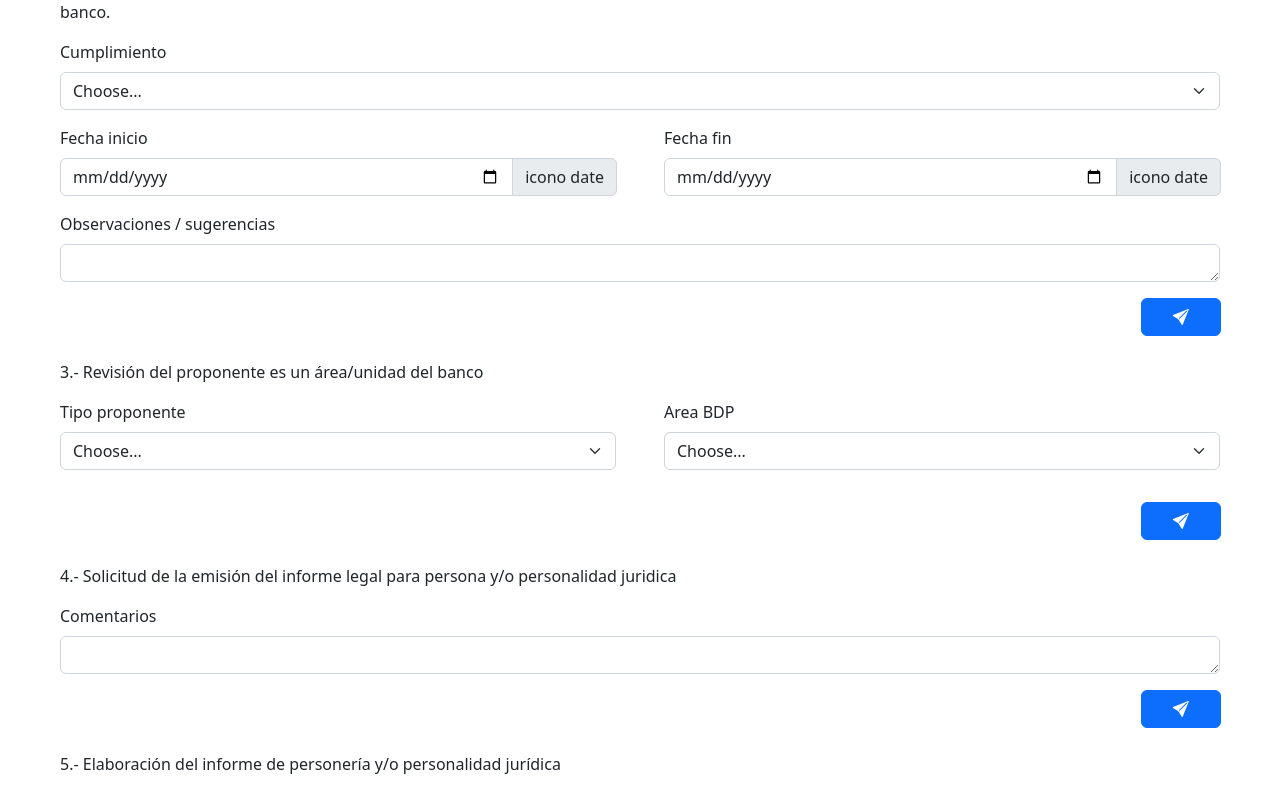
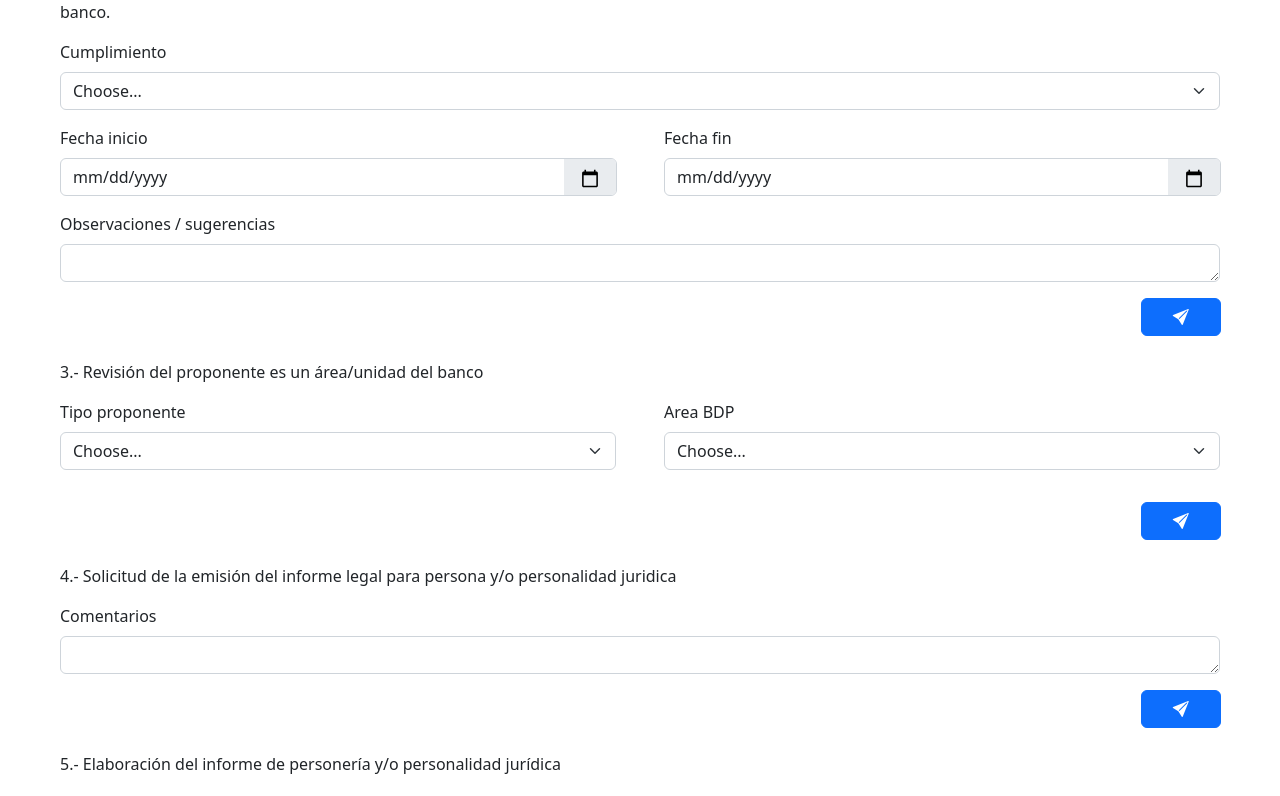
Before and after one commit to hellend08/bdp_colaboration, a React (Create React App) app in the folder public/frontend/: page /Nuevo_Proyecto_Desarrollo in a window 1280 px wide. Shown: the part 1424-2220 px from the top of the page. Built offline with nearby package versions, Linux system fonts and the light colour scheme.

Commit message:
añadiendo input date

```diff
--- /dev/null
+++ b/public/frontend/src/components/commons/forms/InputDateForm/index.jsx
@@ -0,0 +1,24 @@
+import Form from 'react-bootstrap/Form';
+import InputGroup from 'react-bootstrap/InputGroup';
+import "./style.css"
+
+const InputDateForm = ({name, type, label, register, errors}) => {
+
+    return (
+        // <Form.Group md="4" controlId="validationCustomUsername">
+        <Form.Group controlId="validationCustomUsername">
+             {/* className="mb-3" */}
+            <Form.Label>{label}</Form.Label>
+            <InputGroup hasValidation>
+                <Form.Control className='relativo' {...register(name)} type={type} />
+                {/* { placeholder && <InputGroup.Text id="inputGroupPrepend">{placeholder}</InputGroup.Text>} */}
+                {/* <InputGroup.Text id="basic-addon1">
+                <i className="bi bi-calendar"></i>
+                </InputGroup.Text> */}
+                <p></p>
+            </InputGroup>
+        </Form.Group>
+    );
+}
+
+export default InputDateForm;
--- /dev/null
+++ b/public/frontend/src/components/commons/forms/InputDateForm/style.css
@@ -0,0 +1,20 @@
+input[type="date"]::-webkit-calendar-picker-indicator {
+    /* display: none;
+    -webkit-appearance: none; */
+    width: 20px;
+    height: 21px;
+    /* font-size: 1rem; */
+    padding: .6rem 1rem;
+    position: absolute;
+    top: 0;
+    right: 0;
+    color: transparent;
+    background-color: #e9ecef;
+    margin: 0;
+    opacity: 1;
+    pointer-events: auto;
+}
+
+.relativo {
+    position: relative !important;
+}
--- a/public/frontend/src/components/nuevo/desarrollo/inicio/ActividadesForm/form-sections/InicioActividadDos/index.jsx
+++ b/public/frontend/src/components/nuevo/desarrollo/inicio/ActividadesForm/form-sections/InicioActividadDos/index.jsx
@@ -4,7 +4,7 @@ import * as yup from "yup";
 import Row from 'react-bootstrap/Row';
 import Col from 'react-bootstrap/Col';
 import Button from 'react-bootstrap/Button';
-import InputForm  from "../../../../../../commons/forms/InputForm";
+import InputDateForm from "../../../../../../commons/forms/InputDateForm";
 import SelectForm from "../../../../../../commons/forms/SelectForm";
 import TextareaForm from '../../../../../../commons/forms/TextareaForm';
 import "../../style.css"
@@ -30,10 +30,10 @@ const InicioActividadDos = () => {
                 <SelectForm name="cumplimiento" label="Cumplimiento" options="Choose option" register={register} errors={errors}/>
                 <Row className="my-3 gap-4">
                     <Col>
-                        <InputForm name="startDate" label="Fecha inicio" type="date" placeholder="icono date" register={register} errors={errors} />
+                        <InputDateForm name="startDate" label="Fecha inicio" type="date" register={register} errors={errors} />
                     </Col>
                     <Col>
-                        <InputForm name="endDate" label="Fecha fin" type="date"  placeholder="icono date" register={register} errors={errors} />
+                        <InputDateForm name="endDate" label="Fecha fin" type="date"  register={register} errors={errors} />
                     </Col>
                 </Row>
                 <Row>
--- a/public/frontend/src/components/nuevo/desarrollo/inicio/ActividadesForm/form-sections/InicioActividadVeintitres/index.jsx
+++ b/public/frontend/src/components/nuevo/desarrollo/inicio/ActividadesForm/form-sections/InicioActividadVeintitres/index.jsx
@@ -29,7 +29,7 @@ const InicioActividadVeintitres = () => {
                         <InputModalForm name="act"  label="Acta constitución" register={register} errors={errors} />
                     </Col>
                     <Col>
-                        <InputModalForm name="matrix" label="Acta constitución" register={register} errors={errors} />
+                        <InputModalForm name="matrix" label="Matriz interesados" register={register} errors={errors} />
                     </Col>
                 </Row>
                 {/* <input type="submit" /> */}
--- a/public/frontend/src/components/nuevo/desarrollo/inicio/ActividadesForm/form-sections/InicioActividadVeintitres/modals/ActModal/ActDialog/index.jsx
+++ b/public/frontend/src/components/nuevo/desarrollo/inicio/ActividadesForm/form-sections/InicioActividadVeintitres/modals/ActModal/ActDialog/index.jsx
@@ -1,10 +1,26 @@
+import { useForm } from "react-hook-form";
+import { yupResolver } from '@hookform/resolvers/yup';
+import * as yup from "yup";
 import Button from 'react-bootstrap/Button';
 import Row from 'react-bootstrap/esm/Row';
 import Modal from 'react-bootstrap/Modal';
 import Form from 'react-bootstrap/Form';
+import InputDateForm from '../../../../../../../../../commons/forms/InputDateForm';
 import "./style.css"
 
+const schema = yup.object({
+  startDate: yup.string().required(),
+  endDate: yup.string().required(),
+  observations: yup.string().required(),
+  //age: yup.number().positive().integer().required(),
+}).required();
+
+
 function ActDialog(props) {
+  const { register, handleSubmit, formState:{ errors } } = useForm({
+    resolver: yupResolver(schema)
+});
+const onSubmit = data => console.log(data);
   return (
     <Modal dialogClassName=""
       {...props}
@@ -14,19 +30,21 @@ function ActDialog(props) {
     >
       <Modal.Body className='px-4 container-shadow'>
         <h5>Crear Actividad</h5>
-        <Form className='mt-4 px-3'>
-            <Form.Group className="mb-3" controlId="exampleForm.ControlInput1">
+        <Form onSubmit={handleSubmit(onSubmit)} className='mt-4 px-3'>
+            <Form.Group controlId="exampleForm.ControlInput1">
                 {/* <Form.Label>Email address</Form.Label> */}
                 <Form.Control type="text" placeholder="Hito" />
 
             </Form.Group>
-            <Form.Group className="mb-3" controlId="exampleForm.ControlInput1">
+            <InputDateForm name="startDate" label="" type="date" register={register} errors={errors}></InputDateForm>
+            <InputDateForm name="startDate" label="" type="date" register={register} errors={errors}></InputDateForm>
+            {/* <Form.Group className="mb-3" controlId="exampleForm.ControlInput1">
                 <Form.Control type="date" placeholder="Hito" />
-            </Form.Group>
-            <Form.Group className="mb-3" controlId="exampleForm.ControlInput1">
+            </Form.Group> */}
+            {/* <Form.Group className="mb-3" controlId="exampleForm.ControlInput1">
                 <Form.Control type="date" placeholder="Hito" />
-            </Form.Group>
-            <Row className="d-flex flex-row-reverse pr-3">
+            </Form.Group> */}
+            <Row className="d-flex flex-row-reverse pr-3 mt-4">
                 <Button onClick={props.onHide} className="btn-sumit" type="submit" variant="primary">
                     <i className="bi bi-send-fill"></i>
                 </Button>
```
